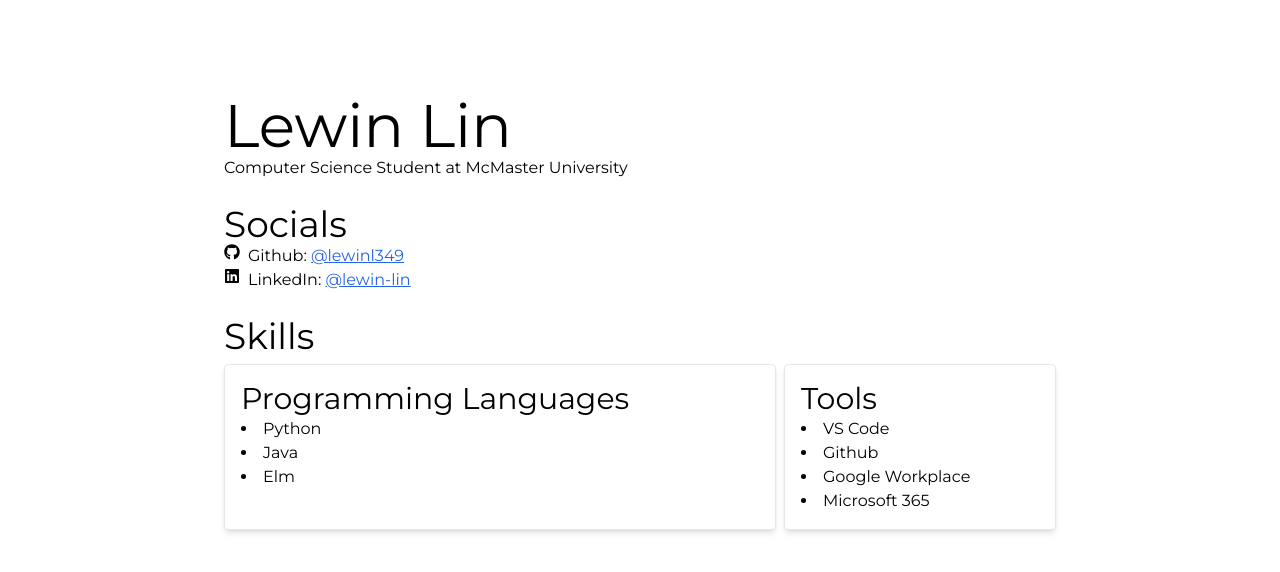
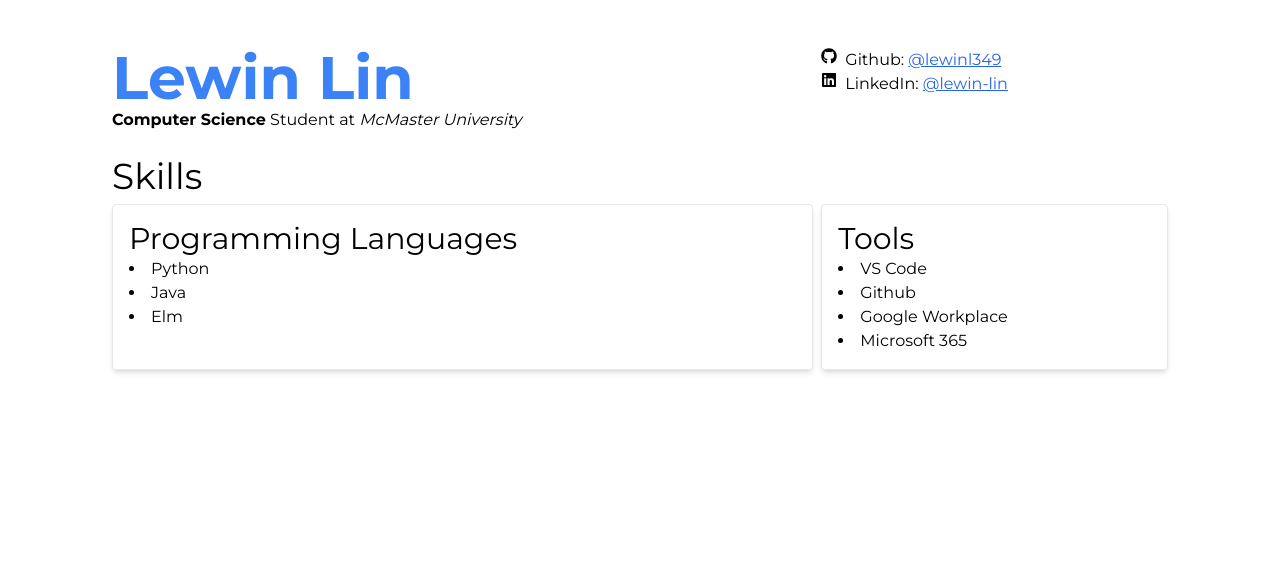
Before and after one commit to lewinl349/lewin-portfolio, a Next.js app: page / in a window 1280 px wide. Shown: the top 572 px of the page. Built offline with nearby package versions, Linux system fonts and the light colour scheme.

Commit message:
Adjust styling

```diff
--- a/app/globals.css
+++ b/app/globals.css
@@ -1,3 +1,7 @@
 @tailwind base;
 @tailwind components;
 @tailwind utilities;
+
+body {
+    background-color: white;
+}
--- a/app/page.tsx
+++ b/app/page.tsx
@@ -1,21 +1,17 @@
 import { useState } from "react";
-import { FaGit, FaGithub } from "react-icons/fa";
-import { FaLinkedin } from "react-icons/fa";
+import { FaGithub, FaLinkedin } from "react-icons/fa";
 
 export default function Home() {
   return (
-    <main className="flex gap-3 flex-col justify-between p-24 max-w-5xl mx-auto">
+    <main className="flex gap-3 flex-col justify-between p-12 max-w-6xl mx-auto">
       <title>Portfolio</title>
-      <div>
-        <h1 className="text-6xl">Lewin Lin</h1>
-        <p>Computer Science Student at McMaster University</p>
+      <div className="grid gap-2 grid-cols-1 md:grid-cols-3">
+        <div className="col-span-2">
+          <h1 className="text-6xl text-blue-500"><b>Lewin Lin</b></h1>
+          <p><b>Computer Science</b> Student at <i>McMaster University</i></p>
         </div>
 
-      <div></div>
-
         <div>
-        <h2 className="text-4xl">Socials</h2>
-
           <ul>
             <div className="flex flex-row gap-2">
               <FaGithub/>
@@ -40,6 +36,8 @@ export default function Home() {
               </li>
             </div>
           </ul>
+        </div>
+
       </div>
 
       <div></div>
--- /dev/null
+++ b/app/ui/sidebar.tsx
@@ -0,0 +1,3 @@
+export default function Home() {
+    return
+}
```
Lines whose indentation alone changed are shown as unchanged.
